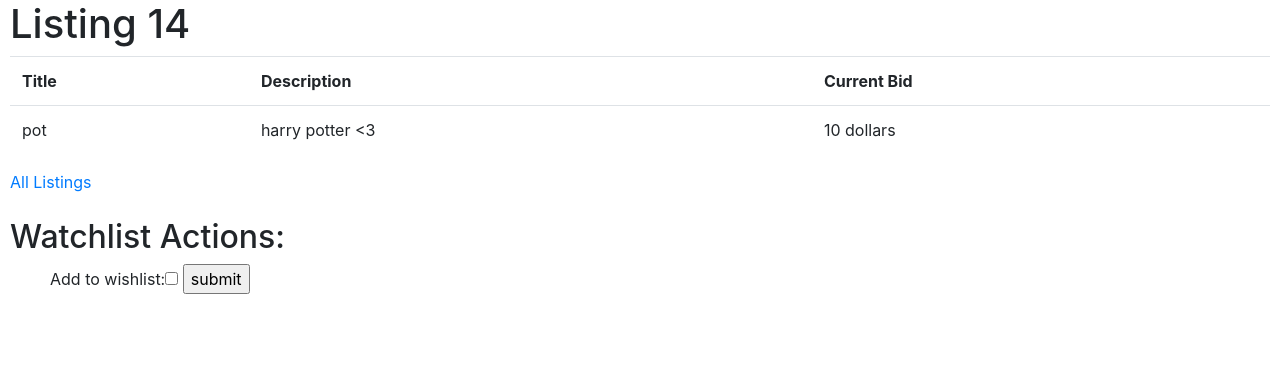
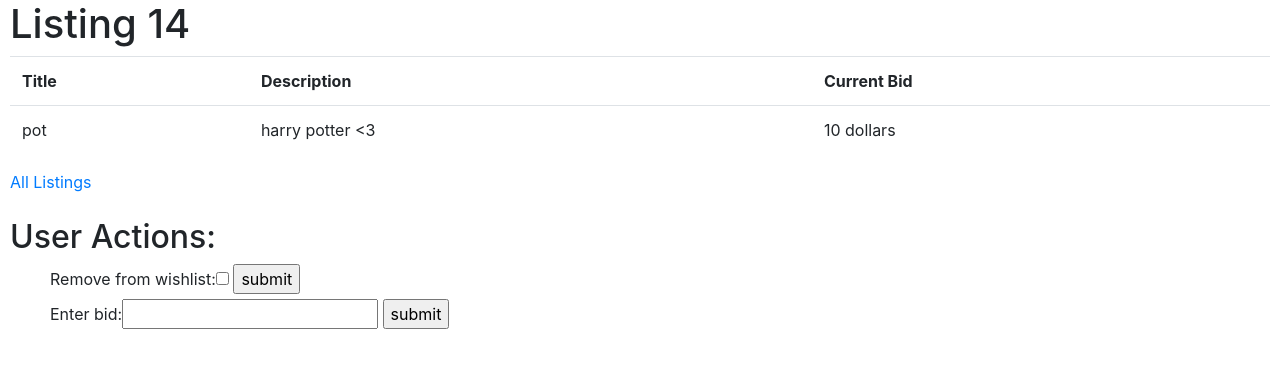
Before and after one commit to bf-code-123/CS50w, a Django app: page /listing/14 in a window 1280 px wide. Shown: the part 179-547 px from the top of the page. Run offline with Django 3.2, Linux system fonts and the light colour scheme; a user stored in the database is signed in; data comes from the database, SQL or seed files in the repository; some libraries are stand-ins or nearby versions.

Commit message:
finished watchlist

```diff
--- a/Week4/commerce/auctions/models.py
+++ b/Week4/commerce/auctions/models.py
@@ -21,12 +21,11 @@ class Watchlist(models.Model):
 
 class Bid(models.Model):
     amount = models.IntegerField()
-    listing = models.ForeignKey(Listing, on_delete=models.CASCADE, related_name="bids_via_listing")
+    listing = models.ForeignKey(Listing, on_delete=models.CASCADE, related_name="bids", default="")
     #specify that listing field is a foreign key, meaning it referes to another object (which is Listings)
     #if a listing is deleted, delete all the bids tied to that listing
     #related name gives us a way to search for all bids for a given listing
-    user = models.ManyToManyField(User, blank=False, related_name="bids_via_user")
-    #specify that bidder field has many to many relationship with users
+    user = models.ForeignKey(User, on_delete=models.CASCADE, blank=False, related_name="bids", default="")
     #this field is related to User field
     #blank= False, because a Bid cannot have no user
     #related name allows us to pull all bids from a given user
--- a/Week4/commerce/auctions/templates/auctions/listing.html
+++ b/Week4/commerce/auctions/templates/auctions/listing.html
@@ -18,12 +18,18 @@
     <a href="{% url 'index' %}">All Listings</a>
     <br><br>
 
-    <h2>Watchlist Actions: </h2>
+    <h2>User Actions: </h2>
     <ul>
         {% if user.is_authenticated %}
             <form action="{% url 'listing' listing.id %}" method="post">
                 {% csrf_token %}
                 {{ form }}
+                <input type="submit", value="submit">
+            </form>
+            <!-- TODO: add the bidding form-->
+            <form action="{% url 'listing' listing.id %}" method="post">
+                {% csrf_token %}
+                {{ bidding_form }}
                 <input type="submit", value="submit">
             </form>
         {% else %}
--- a/Week4/commerce/auctions/views.py
+++ b/Week4/commerce/auctions/views.py
@@ -4,11 +4,16 @@ from django.http import HttpResponse, HttpResponseRedirect
 from django.shortcuts import render
 from django.urls import reverse
 from django import forms
+from django.core.exceptions import ObjectDoesNotExist
 
 from .models import User, Listing, Bid, Comment, Watchlist
 
-class WatchlistForm(forms.Form):
+class AddWatchlist(forms.Form):
     Add_to_Wishlist = forms.BooleanField()
+class RemoveWatchlist(forms.Form):
+    Remove_from_Wishlist = forms.BooleanField()
+class BiddingForm(forms.Form):
+    Enter_Bid = forms.IntegerField()
 
 def watchlist(request):
     return render(request, "auctions/watchlist.html", {
@@ -32,21 +37,38 @@ def create(request):
 def listing(request, listing_id):
     #page for each listing, linked to listing ID
     listing = Listing.objects.get(id = listing_id)
+    #stores all info about a listing by pulling from table with the given ID
     if request.method == "POST":
-        form = WatchlistForm(request.POST)
-        if form.is_valid():
+        add_form = AddWatchlist(request.POST)
+        remove_form = RemoveWatchlist(request.POST)
+        if add_form.is_valid():
             f = Watchlist(listing = listing, user=request.user, watchlist_bool=True)
             f.save()
-            #Watchlist.listing.add(listing_id)
-            #watchlist = Watchlist(user=request.user, listing=listing_id)
+            #save new data row into Watchlist model with listing, user, and watchlist boolean on
+        if remove_form.is_valid():
+            f = Watchlist.objects.filter(listing = listing, user=request.user)
+            f.delete()
+            #this was removed from watchlist, so delete from model
         return HttpResponseRedirect(reverse("listing", args=(listing.id,)))
-    #stores all info about a listing by pulling from table with the given ID
+
     else:
-        return render(request, "auctions/listing.html", {
-            "listing": listing,
-            "form": WatchlistForm()
-            #passes along all listing data to html
-        })
+    #if request method is GET
+        try:
+            watchlist = Watchlist.objects.get(user = request.user, listing = listing)
+            #see if this listing and user has entry in watchlist model
+            return render(request, "auctions/listing.html", {
+                "listing": listing,
+                "bidding_form": BiddingForm(),
+                "form": RemoveWatchlist()
+            })
+                # give them an option to delete
+        except ObjectDoesNotExist:
+            return render(request, "auctions/listing.html", {
+                "listing": listing,
+                "bidding_form": BiddingForm(),
+                "form": AddWatchlist()
+            })
+        #otherwise the data does not exist, so give them option to add
 
 def index(request):
     return render(request, "auctions/index.html", {
```
Also changed, not shown: Week4/commerce/auctions/migrations/0014_alter_bid_listing_remove_bid_user_bid_user.py (added), Week4/commerce/db.sqlite3.
